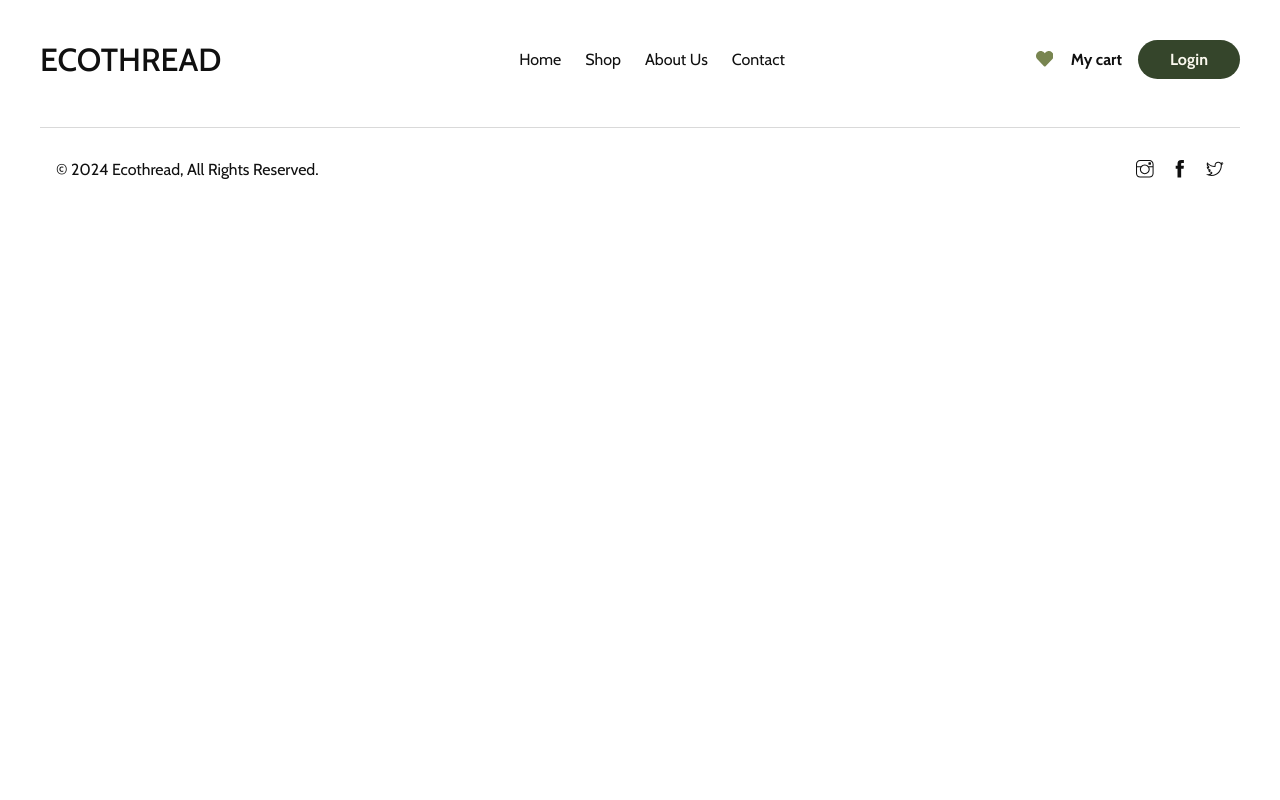
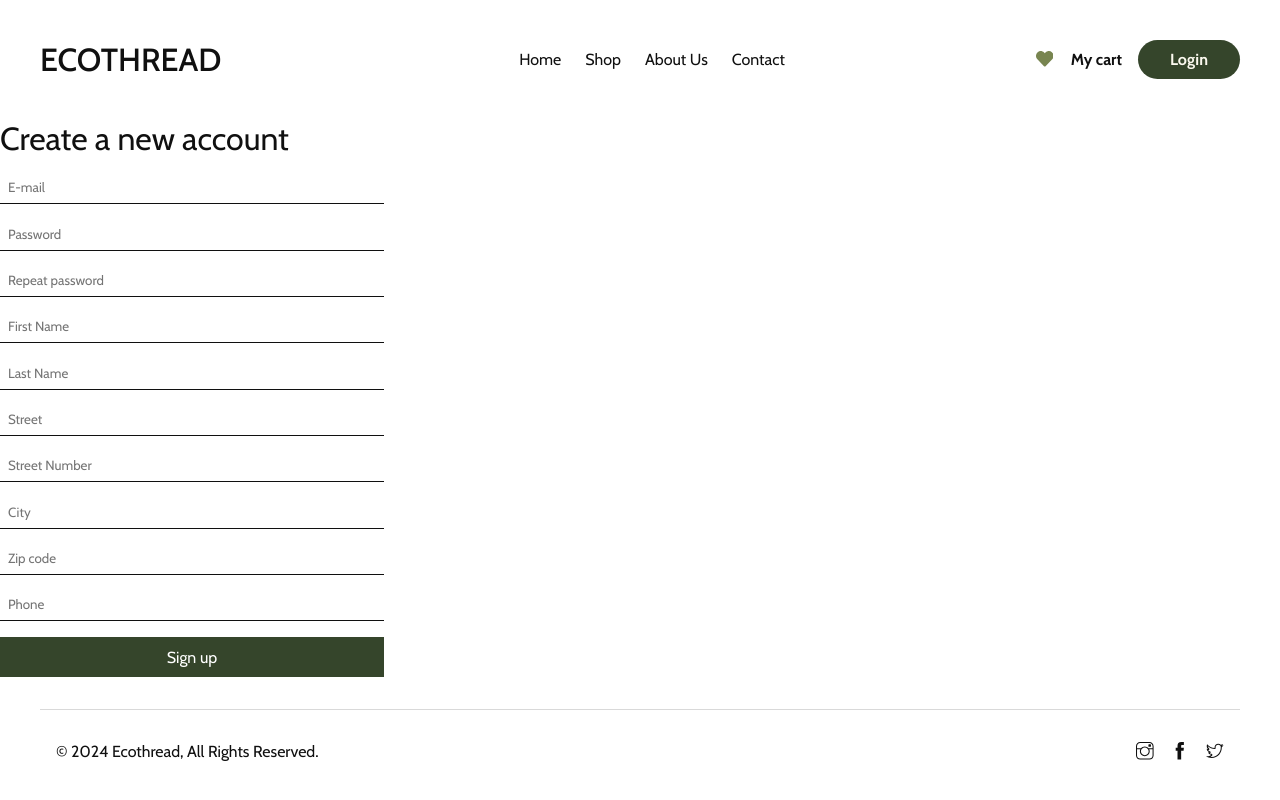
Before and after one commit to MateuszCode/ecothread, a React (Vite) app: page /signup in a window 1280 px wide. Built offline with nearby package versions, Linux system fonts and the light colour scheme.

Commit message:
Added firestore to be able to create user accounts and store their data in the firestore database.

```diff
--- a/index.html
+++ b/index.html
@@ -9,6 +9,7 @@
     <link href="https://fonts.googleapis.com/css2?family=Cabin:ital,wght@0,400..700;1,400..700&display=swap" rel="stylesheet">
     <link rel="stylesheet" href="styles.css">
     <title>Vite + React</title>
+    <script src="./src/index.js" type="module" defer></script>
   </head>
   <body>
     <div id="root"></div>
--- a/package.json
+++ b/package.json
@@ -18,7 +18,7 @@
     "axios": "^1.6.7",
     "bootstrap": "^5.3.3",
     "classnames": "^2.5.1",
-    "firebase": "^10.6.0",
+    "firebase": "^10.8.0",
     "localforage": "^1.10.0",
     "match-sorter": "^6.3.4",
     "primereact": "^10.5.1",
--- a/src/App.jsx
+++ b/src/App.jsx
@@ -11,9 +11,11 @@ import Footer from "../Components/Footer"
 import Header from "../Components/Header"
 import AuthRequired from "../Components/AuthRequired"
 import UserAccount from "./pages/UserAccount"
+import SignupPage from "./pages/SignupPage"
+import { doc, getDoc } from "firebase/firestore";
+import {db} from "./index"
 
 const DataContext = React.createContext()
-
 
 export default function App() {
   const [userData, setUserData] = React.useState({})
@@ -24,6 +26,20 @@ export default function App() {
   ])
   const [favorites, setFavorites] = React.useState([])
 
+  React.useEffect(() => {
+    async function getUser() {
+      const docRef = doc(db, "users", authenticated);
+      const docSnap = await getDoc(docRef);
+      if (docSnap.exists()) {
+        const data = docSnap.data()
+        setUserData(data)
+      } else {
+        console.log("No such document!");
+      }
+    }
+
+    authenticated ? getUser() : null
+  }, [authenticated])
 
     return (
           <BrowserRouter>
@@ -37,9 +53,9 @@ export default function App() {
               <Route path="/shop" element={<Shop />} />
               <Route path="/contact" element={<Contact />}>Contact</Route>
               <Route path="/shop/:id" element={<ItemPage />} />
-              <Route path="/login" element={<LoginPage setUserData={setUserData} setAuthenticated={setAuthenticated}
-              authenticated={authenticated}/>}></Route>
+              <Route path="/login" element={<LoginPage />}></Route>
               <Route path="/cart" element={<Cart/>}></Route>
+              <Route path="/signup" element={<SignupPage />}></Route>
               <Route element={<AuthRequired authenticated={authenticated}/>}>
                 <Route path="/your-account"
                 element={<UserAccount
--- a/src/pages/LoginPage.jsx
+++ b/src/pages/LoginPage.jsx
@@ -1,11 +1,17 @@
 import React from 'react'
 import {getUserData} from '../../Data/api'
 import {Link, Navigate} from "react-router-dom"
+import { getAuth, signInWithEmailAndPassword } from "firebase/auth";
+import {DataContext} from "../App"
 
 
-export default function LoginPage({setUserData, setAuthenticated, authenticated}) {
-    const [formData, setFormData] = React.useState({username: "", password: ""})
+
+
+export default function LoginPage({}) {
+    const [formData, setFormData] = React.useState({email: "", password: ""})
     const [wrongLoginDetails, setWrongLoginDetails] = React.useState(false)
+    const {setAuthenticated, authenticated, setUserData} = React.useContext(DataContext)
+    const auth = getAuth();
 
     function handleChange(event) {
         setFormData(prevData => {
@@ -15,34 +21,22 @@ export default function LoginPage({setUserData, setAuthenticated, authenticated}
 
     function handleSubmit(event) {
         event.preventDefault()
-        fetch("https://fakestoreapi.com/auth/login", {
-            method: "POST",
-            headers: {
-              "Content-Type": "application/json",
-            },
-            body: JSON.stringify({
-              username: formData.username,
-              password: formData.password,
-            }),
-          })
-            .then((res) => res.json())
-            .then((json) => {
-                setWrongLoginDetails(false)
-                setAuthenticated(true)
-                loginUser(formData.username, formData.password)
-               })
-            .catch((err) => {
-                setWrongLoginDetails(true)
-            })
-    }
-
-
-    function loginUser(username, password) {
-        getUserData(username, password)
-        .then(data => setUserData(data[0]))
+        setWrongLoginDetails(false)
+        signInWithEmailAndPassword(auth, formData.email, formData.password)
+        .then((userCredential) => {
+            const user = userCredential.user;
+            setAuthenticated(user.uid)
+        })
+        .then(() => {
+            setFormData({email: "", password: "", repeatPassword: ""})
+        })
+        .catch((error) => {
+            const errorCode = error.code;
+            const errorMessage = error.message;
+            setWrongLoginDetails(true)
+        });
 
     }
-
 
     return (
         authenticated ? <Navigate to="/your-account"/> :
@@ -51,10 +45,10 @@ export default function LoginPage({setUserData, setAuthenticated, authenticated}
                 <h1>Log in to your account</h1>
                 <form onSubmit={handleSubmit} className="login-form">
                         <input
-                        placeholder="Username"
-                        type="text"
-                        name="username"
-                        value={formData.username}
+                        placeholder="E-mail"
+                        type="email"
+                        name="email"
+                        value={formData.email}
                         onChange={handleChange}
                         required
                         />
@@ -73,7 +67,7 @@ export default function LoginPage({setUserData, setAuthenticated, authenticated}
             <div className="register">
                 <h1>Need an account?</h1>
 
-                <Link to="/singup"><button className="register-page-register-btn">Register</button></Link>
+                <Link to="/signup"><button className="register-page-register-btn">Register</button></Link>
             </div>
         </div>
     )
--- /dev/null
+++ b/src/pages/SignupPage.jsx
@@ -0,0 +1,184 @@
+import React from 'react'
+import { getAuth, createUserWithEmailAndPassword } from "firebase/auth";
+import {DataContext} from "../App"
+import { collection, addDoc, getDocs, setDoc, doc } from "firebase/firestore";
+import {db} from "../index"
+
+export default function SignupPage() {
+    const [formData, setFormData] = React.useState({email: "",
+    password: "",
+    repeatPassword: "",
+    firstName: "",
+    lastName: "",
+    street: "",
+    city: "",
+    streetNumber: "",
+    zipCode: "",
+    phone: ""})
+    const auth = getAuth();
+    const {setAuthenticated, authenticated} = React.useContext(DataContext)
+
+    function handleChange(event) {
+        setFormData(prevData => {
+            return {...prevData, [event.target.name]: event.target.value}
+        })
+        console.log(formData)
+    }
+
+
+    async function uploadDatabase(email, userId, firstName, lastName, street, streetNumber, city, zipCode, phone) {
+        try {
+            const adminRef = doc(db, 'users', userId);
+            await setDoc(adminRef, {email: email,
+                userId: userId,
+                firstName: firstName,
+                lastName: lastName,
+                address: {
+                    street: street,
+                    streetNumber: streetNumber,
+                    city: city,
+                    zipCode: zipCode
+                },
+                phone: phone
+
+            })
+            setAuthenticated(userId)
+          } catch (e) {
+            console.error("Error adding document: ", e);
+          }
+    }
+
+    const usersRef = collection(db, "users");
+    console.log(usersRef)
+
+    function handleSubmit(event) {
+        event.preventDefault()
+        if (formData.password === formData.repeatPassword) {
+            createUserWithEmailAndPassword(auth, formData.email, formData.password)
+            .then((userCredential) => {
+                const user = userCredential.user;
+                uploadDatabase(formData.email,
+                    user.uid, formData.firstName,
+                    formData.lastName, formData.street,
+                    formData.streetNumber, formData.city,
+                    formData.zipCode, formData.phone)
+                setAuthenticated(user.uid)
+            })
+            .then(() => {
+                setFormData({email: "",
+                password: "",
+                repeatPassword: "",
+                firstName: "",
+                lastName: "",
+                street: "",
+                city: "",
+                streetNumber: "",
+                zipCode: "",
+                phone: ""})
+                alert("Account created")
+            })
+            .catch((error) => {
+                const errorCode = error.code;
+                const errorMessage = error.message;
+            });
+        }
+        else {
+            alert("Check the password")
+        }
+
+    }
+
+
+    return (
+        authenticated ? <Navigate to="/your-account"/> :
+        <div>
+             <h1>Create a new account</h1>
+        <form className="login-form" onSubmit={handleSubmit}>
+                <input
+                placeholder="E-mail"
+                type="email"
+                name="email"
+                value={formData.email}
+                onChange={handleChange}
+                required
+                />
+                <input
+                placeholder="Password"
+                type="password"
+                name="password"
+                value={formData.password}
+                onChange={handleChange}
+                required
+                minLength={8}
+                />
+                <input
+                placeholder="Repeat password"
+                type="password"
+                name="repeatPassword"
+                value={formData.repeatPassword}
+                onChange={handleChange}
+                required
+                minLength={8}
+                />
+                <input
+                placeholder="First Name"
+                type="text"
+                name="firstName"
+                value={formData.firstName}
+                onChange={handleChange}
+                required
+                />
+                <input
+                placeholder="Last Name"
+                type="text"
+                name="lastName"
+                value={formData.lastName}
+                onChange={handleChange}
+                required
+                />
+                <input
+                placeholder="Street"
+                type="text"
+                name="street"
+                value={formData.street}
+                onChange={handleChange}
+                required
+                />
+                <input
+                placeholder="Street Number"
+                type="text"
+                name="streetNumber"
+                value={formData.streetNumber}
+                onChange={handleChange}
+                required
+                />
+                <input
+                placeholder="City"
+                type="text"
+                name="city"
+                value={formData.city}
+                onChange={handleChange}
+                required
+                />
+                <input
+                placeholder="Zip code"
+                type="text"
+                name="zipCode"
+                value={formData.zipCode}
+                onChange={handleChange}
+                required
+                />
+                   <input
+                placeholder="Phone"
+                type="numbers"
+                name="phone"
+                value={formData.phone}
+                onChange={handleChange}
+                required
+                />
+            <button className="login-page-login-btn">Sign up</button>
+        </form>
+
+        </div>
+    )
+}
```
Also changed, not shown: src/index.js (renamed from Data/Firebase.js, +4 -6 lines), src/pages/UserAccount.jsx (+19 -17 lines), 2 other files (tests, documents, lock files or other folders).
